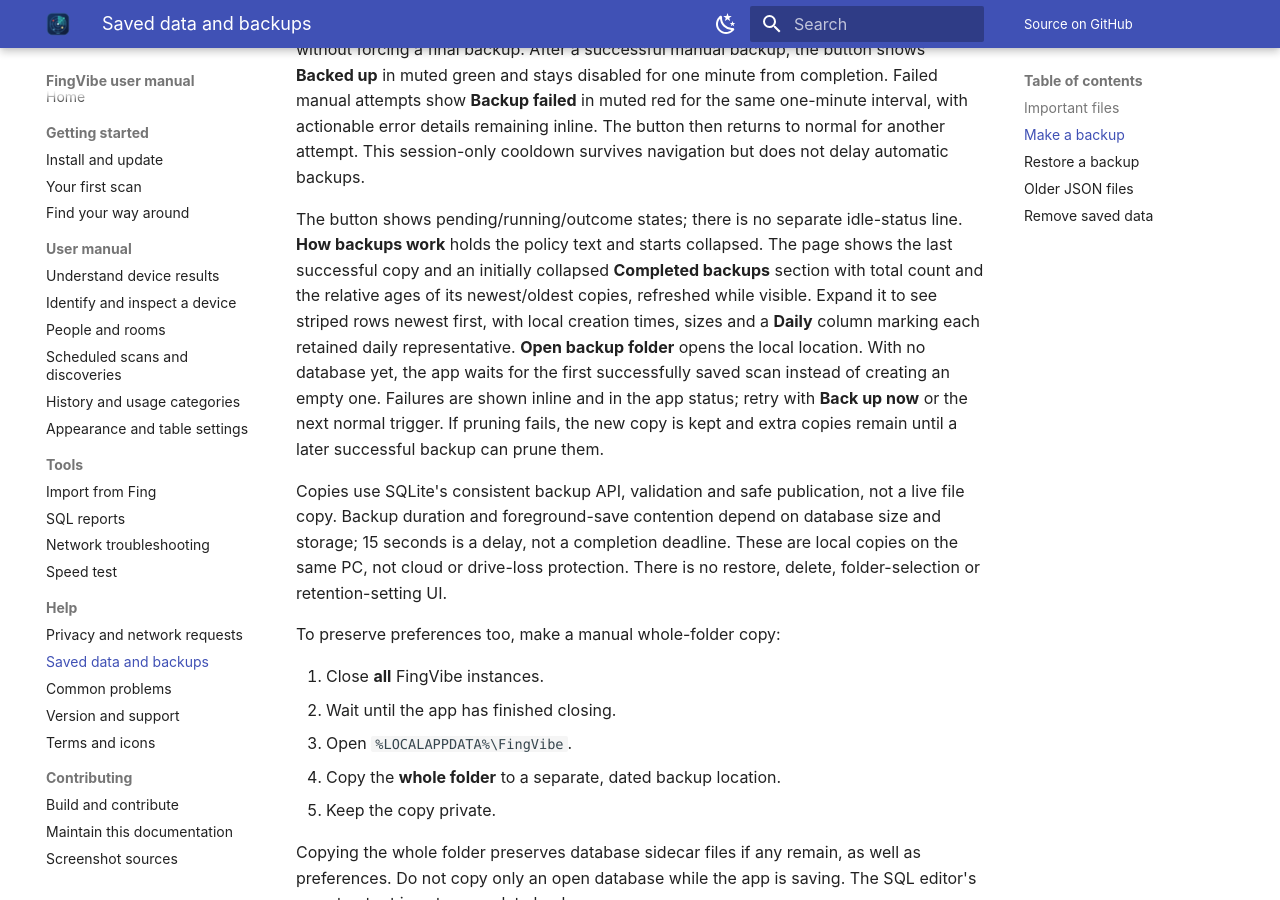
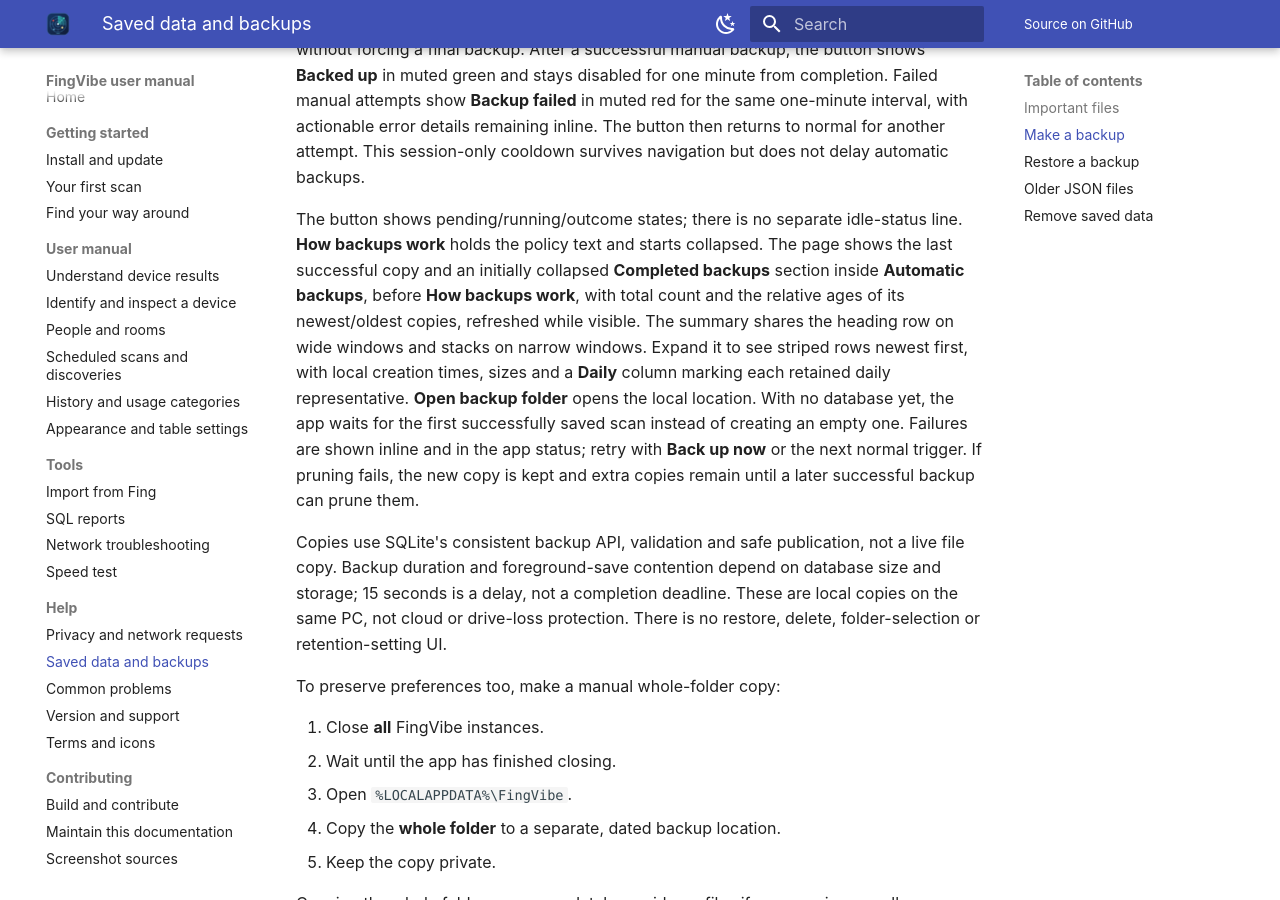
Before and after one commit to iricigor/fingvibe, an MkDocs documentation site: the page built from docs/manual/data.md, in a window 1280 px wide and 900 px high, scrolled down 1285 px. Built offline with MkDocs 1.6.1 and Material for MkDocs 9.7.7, drawn with Linux system fonts in a browser that asks for light colours.

Commit message:
Group backup disclosures and await expanded layout
Co-authored-by: Copilot App <223556219+Copilot@users.noreply.github.com>

```diff
--- a/docs/manual/data.md
+++ b/docs/manual/data.md
@@ -52,8 +52,10 @@ survives navigation but does not delay automatic backups.
 The button shows pending/running/outcome states; there is no separate idle-status
 line. **How backups work** holds the policy text and starts collapsed.
 The page shows the last successful copy and
-an initially collapsed **Completed backups** section with total count and
+an initially collapsed **Completed backups** section inside **Automatic backups**,
+before **How backups work**, with total count and
 the relative ages of its newest/oldest copies, refreshed while visible.
+The summary shares the heading row on wide windows and stacks on narrow windows.
 Expand it to see striped rows newest first, with local creation times, sizes
 and a **Daily** column marking each retained daily representative.
 **Open backup folder** opens the local location. With no database yet, the app
```
Also changed, not shown: docs/reference.md (+3 -1 lines), 2 other files.
